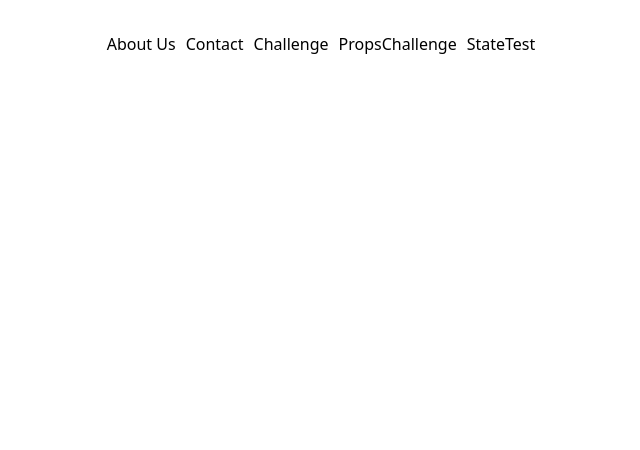
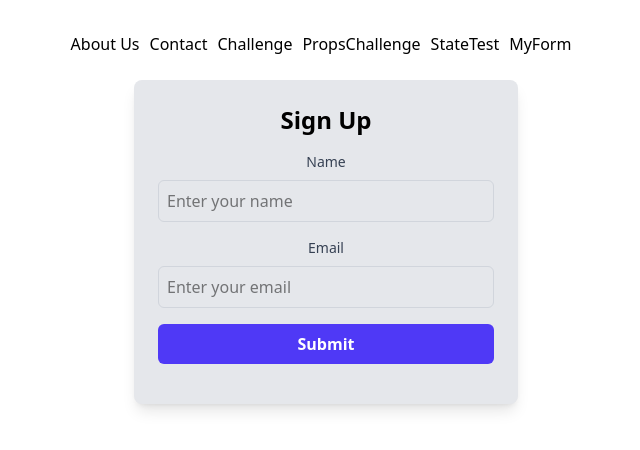
Before and after one commit to hero-Can/React-Js-Challenges, a React (Vite) app: page /myForm in a window 1280 px wide. Shown: the top 450 px of the page, without its empty margins (314-954 px from the left). Built offline with nearby package versions, Linux system fonts and the light colour scheme.

Commit message:
state with forms

```diff
--- a/src/App.jsx
+++ b/src/App.jsx
@@ -9,6 +9,9 @@ import Post from './Post';
 import TagButton from './TagButton';
 import PropsChallenge from './PropsChallenge';
 import StateTest from "./StateTest";
+import MyForm from "./MyForm";
+
+
 function App() {
 
   return (
@@ -30,6 +33,9 @@ function App() {
       <li style={{ marginRight: '10px' }}>
         <Link to="/stateTest">StateTest</Link>
       </li>
+      <li style={{ marginRight: '10px' }}>
+        <Link to="/myForm">MyForm</Link>
+      </li>
     </ul>
 
 
@@ -39,7 +45,7 @@ function App() {
         <Route path="/challenge" element={<Challenge />} />
         <Route path="/propsChallenge" element={<PropsChallenge />} />
         <Route path="/stateTest" element={<StateTest />} />
-
+        <Route path="/myForm" element={<MyForm />} />
       </Routes>
 
     </>
--- /dev/null
+++ b/src/MyForm.jsx
@@ -0,0 +1,217 @@
+import React, { useState } from "react";
+
+function MyForm() {
+
+    const [formInputs,setFormInputs] = useState({name :"",email: ""});
+
+    return (
+      <div className="flex justify-center items-center mt-6">
+        <form
+          onSubmit={(event) => {
+            event.preventDefault();
+            console.log(formInputs);
+          }}
+          className="bg-gray-200 p-6 rounded-lg shadow-lg w-96"
+        >
+          <h2 className="text-2xl font-bold text-center mb-4">Sign Up</h2>
+
+          {/* Name Input */}
+          <div className="mb-4">
+            <label
+              htmlFor="name"
+              className="block text-sm font-medium text-gray-700"
+            >
+              Name
+            </label>
+            <input
+              type="text"
+              id="name"
+              name="name"
+              value={formInputs.name}
+              onChange={(event) => {
+               setFormInputs({...formInputs,name: event.target.value});
+                // let copyFormInputs = {...formInputs}; // make a copy of formInputs to avoid call by references because it is an object
+                // copyFormInputs.name = event.target.value;
+                // setFormInputs(copyFormInputs);
+              }}
+              className="mt-2 p-2 w-full border border-gray-300 rounded-md focus:outline-none focus:ring-2 focus:ring-indigo-500"
+              placeholder="Enter your name"
+            />
+          </div>
+
+          {/* Email Input */}
+          <div className="mb-4">
+            <label
+              htmlFor="email"
+              className="block text-sm font-medium text-gray-700"
+            >
+              Email
+            </label>
+            <input
+              type="email"
+              id="email"
+              name="email"
+              value={formInputs.email}
+              onChange={(event) => {
+                setFormInputs({...formInputs,email: event.target.value});
+              }}
+              className="mt-2 p-2 w-full border border-gray-300 rounded-md focus:outline-none focus:ring-2 focus:ring-indigo-500"
+              placeholder="Enter your email"
+            />
+          </div>
+
+          {/* Submit Button */}
+          <div className="mb-4">
+            <button
+              type="submit"
+              className="w-full py-2 px-4 bg-indigo-600 text-white font-semibold rounded-md hover:bg-indigo-700 focus:outline-none focus:ring-2 focus:ring-indigo-500"
+            >
+              Submit
+            </button>
+          </div>
+        </form>
+      </div>
+    );
+  }
+
+
+
+
+
+//collect state in one object but the issue is we must add the new fields in every input we add
+// function MyForm() {
+
+//     const [formInputs,setFormInputs] = useState({name :"",email: ""});
+
+//     return (
+//       <div className="flex justify-center items-center mt-6">
+//         <form
+//           onSubmit={(event) => {
+//             event.preventDefault();
+//             console.log(formInputs);
+//           }}
+//           className="bg-gray-200 p-6 rounded-lg shadow-lg w-96"
+//         >
+//           <h2 className="text-2xl font-bold text-center mb-4">Sign Up</h2>
+
+//           {/* Name Input */}
+//           <div className="mb-4">
+//             <label
+//               htmlFor="name"
+//               className="block text-sm font-medium text-gray-700"
+//             >
+//               Name
+//             </label>
+//             <input
+//               type="text"
+//               id="name"
+//               name="name"
+//               value={formInputs.name}
+//               onChange={(event) => setFormInputs({name: event.target.value , email : formInputs.email})}
+//               className="mt-2 p-2 w-full border border-gray-300 rounded-md focus:outline-none focus:ring-2 focus:ring-indigo-500"
+//               placeholder="Enter your name"
+//             />
+//           </div>
+
+//           {/* Email Input */}
+//           <div className="mb-4">
+//             <label
+//               htmlFor="email"
+//               className="block text-sm font-medium text-gray-700"
+//             >
+//               Email
+//             </label>
+//             <input
+//               type="email"
+//               id="email"
+//               name="email"
+//               value={formInputs.email}
+//               onChange={(event) => setFormInputs({email: event.target.value , name : formInputs.name})}
+//               className="mt-2 p-2 w-full border border-gray-300 rounded-md focus:outline-none focus:ring-2 focus:ring-indigo-500"
+//               placeholder="Enter your email"
+//             />
+//           </div>
+
+//           {/* Submit Button */}
+//           <div className="mb-4">
+//             <button
+//               type="submit"
+//               className="w-full py-2 px-4 bg-indigo-600 text-white font-semibold rounded-md hover:bg-indigo-700 focus:outline-none focus:ring-2 focus:ring-indigo-500"
+//             >
+//               Submit
+//             </button>
+//           </div>
+//         </form>
+//       </div>
+//     );
+//   }
+
+
+// function MyForm() {
+//   let [name, setName] = useState("");
+//   let [email, setEmail] = useState("");
+
+//   return (
+//     <div className="flex justify-center items-center mt-6">
+//       <form
+//         onSubmit={(event) => {
+//           event.preventDefault();
+//           console.log("Name:", name);
+//           console.log("Email:", email);
+//         }}
+//         className="bg-gray-200 p-6 rounded-lg shadow-lg w-96"
+//       >
+//         <h2 className="text-2xl font-bold text-center mb-4">Sign Up</h2>
+
+//         {/* Name Input */}
+//         <div className="mb-4">
+//           <label
+//             htmlFor="name"
+//             className="block text-sm font-medium text-gray-700"
+//           >
+//             Name
+//           </label>
+//           <input
+//             type="text"
+//             id="name"
+//             name="name"
+//             value={name}
+//             onChange={(event) => setName(event.target.value)}
+//             className="mt-2 p-2 w-full border border-gray-300 rounded-md focus:outline-none focus:ring-2 focus:ring-indigo-500"
+//             placeholder="Enter your name"
+//           />
+//         </div>
+
+//         {/* Email Input */}
+//         <div className="mb-4">
+//           <label
+//             htmlFor="email"
+//             className="block text-sm font-medium text-gray-700"
+//           >
+//             Email
+//           </label>
+//           <input
+//             type="email"
+//             id="email"
+//             name="email"
+//             value={email}
+//             onChange={(event) => setEmail(event.target.value)}
+//             className="mt-2 p-2 w-full border border-gray-300 rounded-md focus:outline-none focus:ring-2 focus:ring-indigo-500"
+//             placeholder="Enter your email"
+//           />
+//         </div>
+
+//         {/* Submit Button */}
+//         <div className="mb-4">
+//           <button
+//             type="submit"
+//             className="w-full py-2 px-4 bg-indigo-600 text-white font-semibold rounded-md hover:bg-indigo-700 focus:outline-none focus:ring-2 focus:ring-indigo-500"
+//           >
+//             Submit
+//           </button>
+//         </div>
+//       </form>
+//     </div>
+//   );
+// }
+export default MyForm;
```
